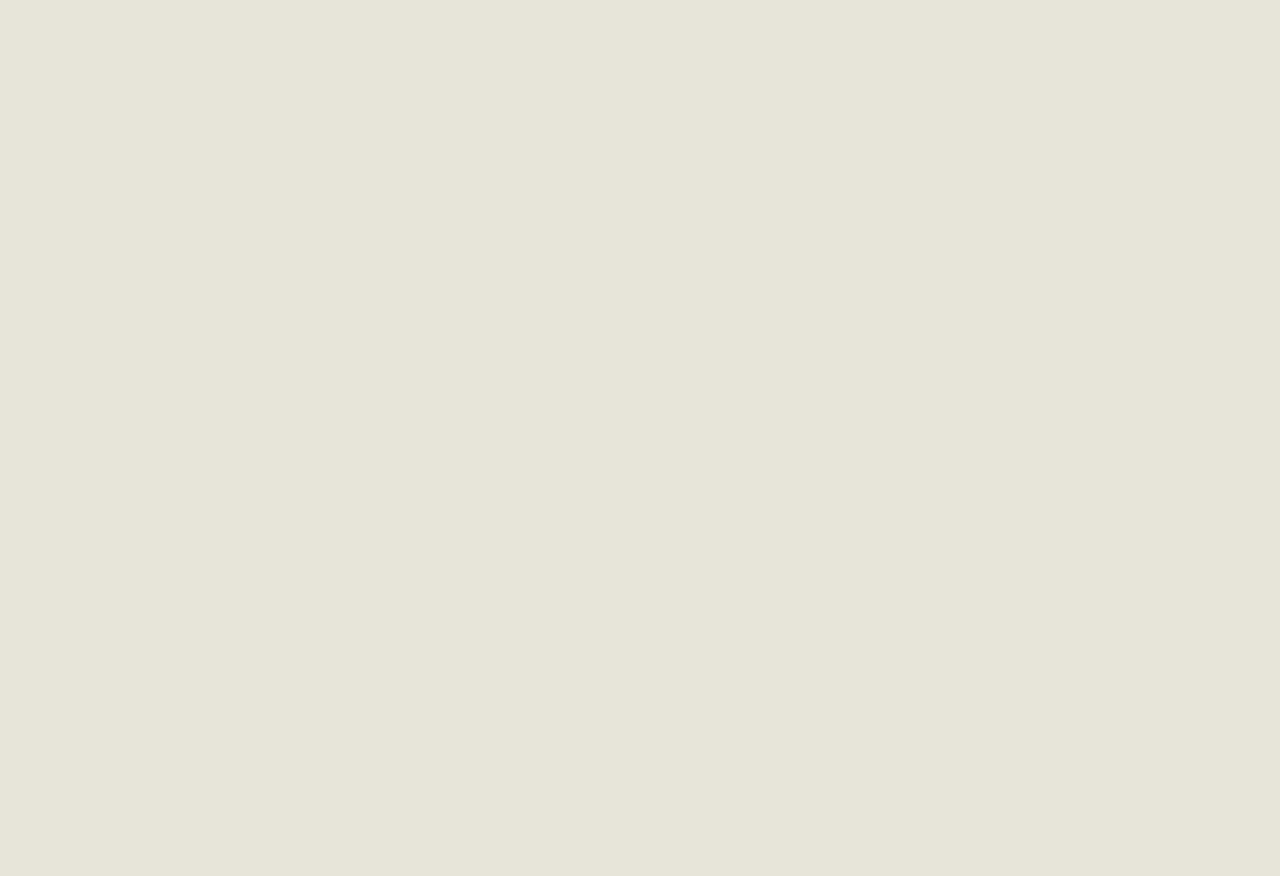
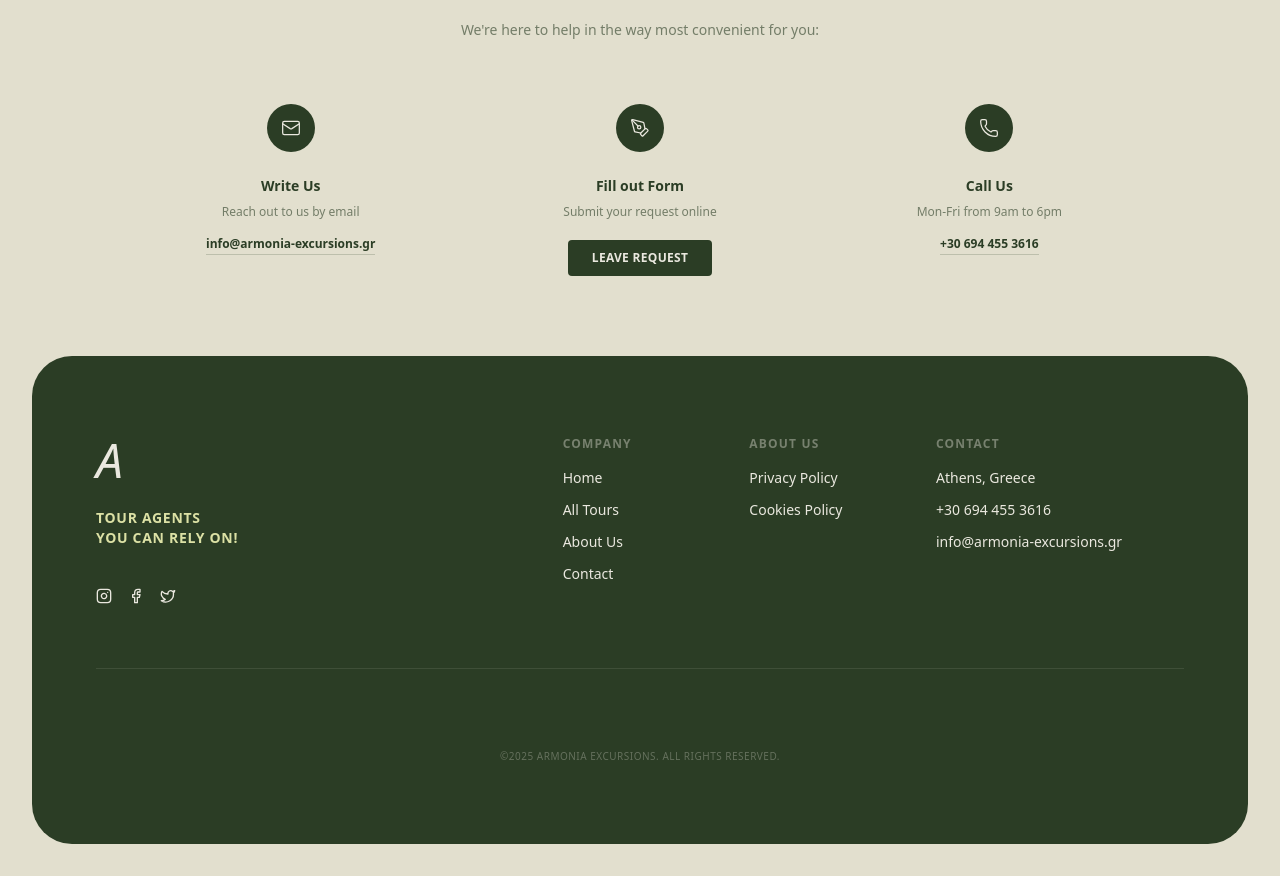
Before and after one commit to akins-dev/travel-agency-website, a Next.js app: page / in a window 1280 px wide. Shown: the part 8227-9103 px from the top of the page. Before the commit the page ends 8023 px from the top, so only its background shows below. Built offline with nearby package versions, Linux system fonts and the light colour scheme.

Commit message:
feat: add Footer component and integrate it into Home page

```diff
--- a/src/app/page.tsx
+++ b/src/app/page.tsx
@@ -3,6 +3,7 @@ import BenefitsSection from "@/components/pages/home/Benefits";
 import CtaBanner from "@/components/pages/home/CTABanner";
 import DestinationsSection from "@/components/pages/home/Destinations";
 import FaqSection from "@/components/pages/home/FAQ";
+import Footer from "@/components/pages/home/Footer";
 import HeroSection from "@/components/pages/home/Hero";
 import MissionSection from "@/components/pages/home/Mission";
 import ReviewsSection from "@/components/pages/home/Reviews";
@@ -22,6 +23,7 @@ export default function Home() {
       <TripOptions />
       <ReviewsSection />
       <FaqSection />
+      <Footer />
     </main>
   );
 }
--- /dev/null
+++ b/src/components/pages/home/Footer.tsx
@@ -0,0 +1,207 @@
+import {
+  Mail,
+  PenTool,
+  Phone,
+  Facebook,
+  Instagram,
+  Twitter,
+} from "lucide-react";
+
+export default function Footer() {
+  return (
+    <footer className="w-full font-sans text-[#2B3D25]">
+      {/* ------------------------------- */}
+      {/* PART 1: PRE-FOOTER (Contact)    */}
+      {/* ------------------------------- */}
+      <div className="bg-[#E2DFCE] px-4 md:px-8 py-20">
+        <div className="max-w-[1000px] mx-auto text-center space-y-16">
+          {/* Header */}
+          <div className="space-y-4">
+            <span className="text-xs font-bold uppercase tracking-widest opacity-60 flex items-center justify-center gap-2">
+              <span className="w-2 h-[1px] bg-current" /> GET IN TOUCH
+            </span>
+            <h2 className="text-3xl md:text-5xl font-medium tracking-tight">
+              Have a question or need <br /> assistance?
+            </h2>
+            <p className="text-sm opacity-60">
+              We&apos;re here to help in the way most convenient for you:
+            </p>
+          </div>
+
+          {/* Contact Methods Grid */}
+          <div className="grid grid-cols-1 md:grid-cols-3 gap-12">
+            {/* Method 1: Email */}
+            <div className="flex flex-col items-center gap-4">
+              <div className="w-12 h-12 rounded-full bg-[#2B3D25] text-[#EAE8DF] flex items-center justify-center mb-2">
+                <Mail strokeWidth={1.5} className="w-5 h-5" />
+              </div>
+              <h3 className="font-bold text-sm">Write Us</h3>
+              <p className="text-xs opacity-60 -mt-2">
+                Reach out to us by email
+              </p>
+              <a
+                href="mailto:info@armonia-excursions.gr"
+                className="text-xs font-bold border-b border-[#2B3D25]/20 hover:border-[#2B3D25] transition-colors pb-0.5"
+              >
+                info@armonia-excursions.gr
+              </a>
+            </div>
+
+            {/* Method 2: Form */}
+            <div className="flex flex-col items-center gap-4">
+              <div className="w-12 h-12 rounded-full bg-[#2B3D25] text-[#EAE8DF] flex items-center justify-center mb-2">
+                <PenTool strokeWidth={1.5} className="w-5 h-5" />
+              </div>
+              <h3 className="font-bold text-sm">Fill out Form</h3>
+              <p className="text-xs opacity-60 -mt-2">
+                Submit your request online
+              </p>
+              <button className="bg-[#2B3D25] text-[#EAE8DF] px-6 py-2.5 rounded-[4px] text-xs font-bold uppercase tracking-wide hover:opacity-90 transition-opacity mt-1">
+                Leave Request
+              </button>
+            </div>
+
+            {/* Method 3: Phone */}
+            <div className="flex flex-col items-center gap-4">
+              <div className="w-12 h-12 rounded-full bg-[#2B3D25] text-[#EAE8DF] flex items-center justify-center mb-2">
+                <Phone strokeWidth={1.5} className="w-5 h-5" />
+              </div>
+              <h3 className="font-bold text-sm">Call Us</h3>
+              <p className="text-xs opacity-60 -mt-2">
+                Mon-Fri from 9am to 6pm
+              </p>
+              <a
+                href="tel:+306944553616"
+                className="text-xs font-bold border-b border-[#2B3D25]/20 hover:border-[#2B3D25] transition-colors pb-0.5"
+              >
+                +30 694 455 3616
+              </a>
+            </div>
+          </div>
+        </div>
+      </div>
+
+      {/* ------------------------------- */}
+      {/* PART 2: MAIN FOOTER (Dark)      */}
+      {/* ------------------------------- */}
+      <div className="bg-[#E2DFCE] px-4 md:px-8 pb-8 pt-0">
+        <div className="bg-[#2B3D25] text-[#EAE8DF] rounded-[2.5rem] px-8 md:px-16 py-16 md:py-20">
+          <div className="grid grid-cols-1 lg:grid-cols-12 gap-12 lg:gap-8 mb-20 border-b border-[#EAE8DF]/10 pb-16">
+            {/* COL 1: Logo & Tagline (Spans 4) */}
+            <div className="lg:col-span-4 space-y-6">
+              <div className="font-serif italic text-5xl font-light leading-none">
+                A
+              </div>
+              <div className="space-y-1">
+                <h4 className="text-[#DCE1A5] text-sm font-bold uppercase tracking-wider">
+                  Tour Agents <br /> you can rely on!
+                </h4>
+              </div>
+              {/* Socials */}
+              <div className="flex gap-4 pt-4">
+                <a href="#" className="hover:opacity-70 transition-opacity">
+                  <Instagram className="w-4 h-4" />
+                </a>
+                <a href="#" className="hover:opacity-70 transition-opacity">
+                  <Facebook className="w-4 h-4" />
+                </a>
+                <a href="#" className="hover:opacity-70 transition-opacity">
+                  <Twitter className="w-4 h-4" />
+                </a>
+              </div>
+            </div>
+
+            {/* COL 2: Company Links (Spans 2) */}
+            <div className="lg:col-span-2 lg:col-start-6 space-y-6">
+              <h5 className="text-[#EAE8DF]/40 text-xs font-bold uppercase tracking-widest mb-4">
+                Company
+              </h5>
+              <ul className="space-y-3 text-sm font-medium">
+                <li>
+                  <a
+                    href="#"
+                    className="hover:text-[#DCE1A5] transition-colors"
+                  >
+                    Home
+                  </a>
+                </li>
+                <li>
+                  <a
+                    href="#"
+                    className="hover:text-[#DCE1A5] transition-colors"
+                  >
+                    All Tours
+                  </a>
+                </li>
+                <li>
+                  <a
+                    href="#"
+                    className="hover:text-[#DCE1A5] transition-colors"
+                  >
+                    About Us
+                  </a>
+                </li>
+                <li>
+                  <a
+                    href="#"
+                    className="hover:text-[#DCE1A5] transition-colors"
+                  >
+                    Contact
+                  </a>
+                </li>
+              </ul>
+            </div>
+
+            {/* COL 3: About Us Links (Spans 2) */}
+            <div className="lg:col-span-2 space-y-6">
+              <h5 className="text-[#EAE8DF]/40 text-xs font-bold uppercase tracking-widest mb-4">
+                About Us
+              </h5>
+              <ul className="space-y-3 text-sm font-medium">
+                <li>
+                  <a
+                    href="#"
+                    className="hover:text-[#DCE1A5] transition-colors"
+                  >
+                    Privacy Policy
+                  </a>
+                </li>
+                <li>
+                  <a
+                    href="#"
+                    className="hover:text-[#DCE1A5] transition-colors"
+                  >
+                    Cookies Policy
+                  </a>
+                </li>
+              </ul>
+            </div>
+
+            {/* COL 4: Contact Info (Spans 3) */}
+            <div className="lg:col-span-3 space-y-6">
+              <h5 className="text-[#EAE8DF]/40 text-xs font-bold uppercase tracking-widest mb-4">
+                Contact
+              </h5>
+              <div className="space-y-3 text-sm">
+                <p>Athens, Greece</p>
+                <p>+30 694 455 3616</p>
+                <a
+                  href="mailto:info@armonia-excursions.gr"
+                  className="block hover:text-[#DCE1A5] transition-colors"
+                >
+                  info@armonia-excursions.gr
+                </a>
+              </div>
+            </div>
+          </div>
+
+          {/* Copyright */}
+          <div className="text-center text-[#EAE8DF]/30 text-[10px] uppercase tracking-wider">
+            ©2025 Armonia Excursions. All rights <br className="md:hidden" />{" "}
+            reserved.
+          </div>
+        </div>
+      </div>
+    </footer>
+  );
+}
```
